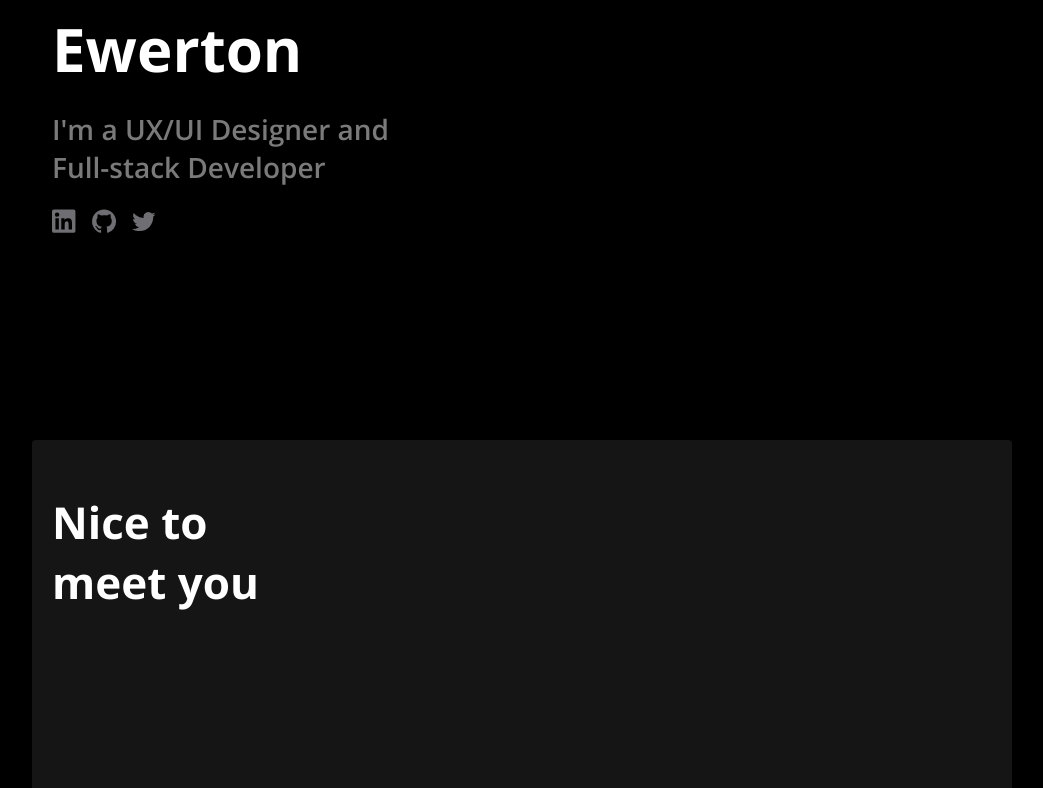
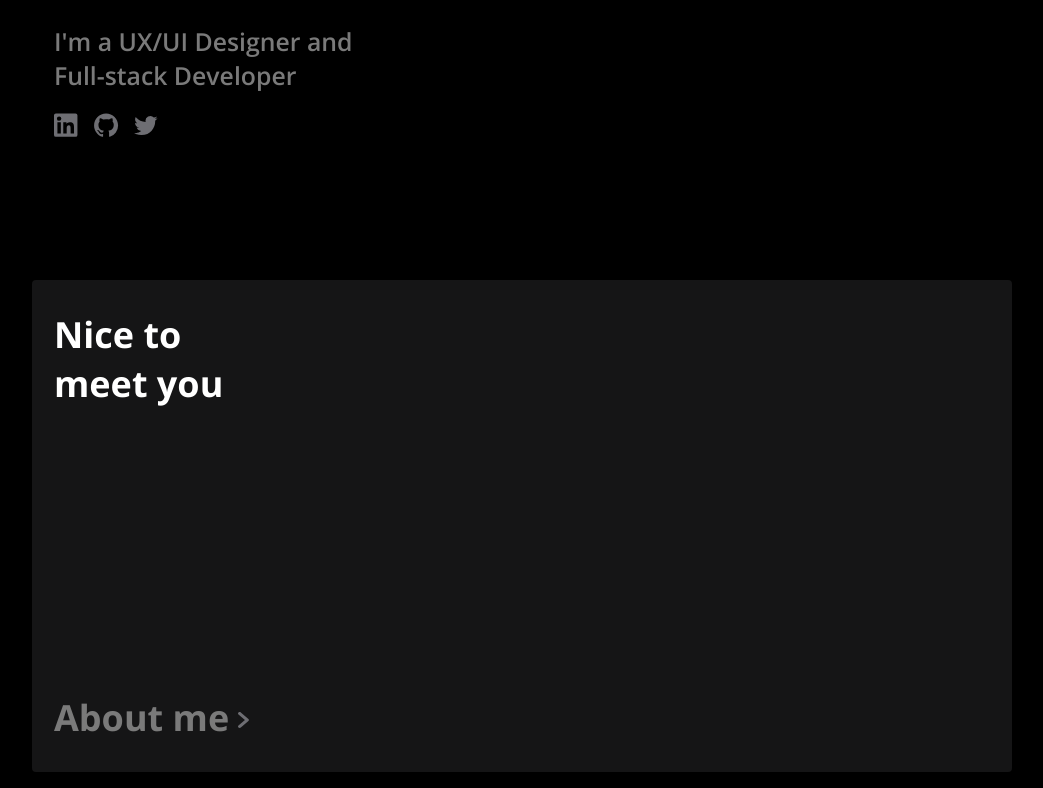
Before and after one commit to ewertoncoutinho/portfolio, a Next.js app: page / in a window 1280 px wide. Shown: the part 332-1120 px from the top of the page, without its empty margins (118-1161 px from the left). Built offline with nearby package versions, Linux system fonts and the light colour scheme.

Commit message:
CardAbout fix

```diff
--- a/public/styles/styles.css
+++ b/public/styles/styles.css
@@ -1,8 +1,7 @@
 .container{
   max-width: 980px;
   width: 90.34%;
-  margin-left: auto;
-  margin-right: auto;
+  margin: 0 auto;
 }
 
 /*
@@ -25,8 +24,9 @@
   display: flex;
   flex-direction: column;
   justify-content: center;
-  height: 32rem;
-  width: 16rem;
+  height: 70vh;
+  width: 20rem;
+  padding: 0 22px;
 }
 .my-social ul{
   display: flex;
@@ -42,23 +42,23 @@
 /*
     card about
 */
-
 .card-about{
-  position: relative;
-  width: 100%;
-  height: 20.75rem;
+  display: flex;
+  flex-direction: column;
+  justify-content: space-between;
+  padding: 0 22px;
   background-color: var(--color-secondary-dark);
   border-radius: 0.25rem;
-}
-.nice-to--text{
-  position: absolute;
-  top: var(--spacing-xsmall);
+  height: 20rem;
 }
 .about-me--text{
-  position: absolute;
+  display: flex;
+  align-items: center;
   color: var(--color-gray);
-  bottom: var(--spacing-xsmall);
   cursor: pointer;
+}
+.icon-arrow{
+  margin: 0.35rem 0 0 0.525rem;
 }
 .about-me--text svg{
   transition: all 0.2s linear;
@@ -72,9 +72,6 @@
 }
 .about-me--text:hover .icon-arrow{
   margin-left: 0.825rem;
-}
-.icon-arrow{
-  margin-left: 0.525rem;
 }
 
 /*
@@ -129,17 +126,16 @@
 
 @media only screen and (min-width: 600px) {
   :root{
-    --font-size-small: calc(1.25rem + 50%);
+    --font-size-small: calc(1.25rem + 30%);
   }
   h1 {
-    font-size: calc(var(--font-size-large) + 100%);
+    font-size: calc(var(--font-size-large) + 50%);
   }
   h2{
-    font-size: calc(var(--font-size-medium) + 100%);
+    font-size: calc(var(--font-size-medium) + 50%);
   }
   .presentation{
-    height: 45rem;
-    width: calc(16rem + 10%);
+    width: calc(23rem);
   }
   .card-about{
     height: calc(20.75rem + 10rem);
--- a/src/components/CardAbout/index.jsx
+++ b/src/components/CardAbout/index.jsx
@@ -1,22 +1,26 @@
-export default function CardAbout () {
-    return(
-        <section className="container">
+export default function CardAbout() {
+  return (
+    <div className="container">
       <div className="card-about">
-                <div className="mx-20">
         <header>
-                        <h2 className="nice-to--text">
-                            <div>Nice to&nbsp;</div>
+          <h2>
+            <div>Nice to</div>
             <div>meet you</div>
           </h2>
         </header>
-                    <article className={"about-me--text"}>
-                        <h2>
-                            About me
-                            <svg className="icon-arrow" width="11" height="16" fill="#6E6E73" xmlns="http://www.w3.org/2000/svg"><path d="M.484.42C.331.555.21.712.126.885a1.262 1.262 0 000 1.094c.083.173.205.33.358.463l6.428 5.56-6.428 5.56c-.31.268-.483.631-.483 1.01 0 .38.174.743.483 1.01.31.269.73.419 1.168.419.439 0 .859-.15 1.168-.418l7.605-6.578c.153-.132.275-.29.358-.463a1.262 1.262 0 000-1.094 1.434 1.434 0 00-.358-.463L2.82.407C2.19-.138 1.13-.138.484.42z"/></svg>
-                        </h2>
+        <article className="about-me--text">
+          <h2>About me</h2>
+          <svg
+            className="icon-arrow"
+            width="11"
+            height="16"
+            fill="#6E6E73"
+            xmlns="http://www.w3.org/2000/svg"
+          >
+            <path d="M.484.42C.331.555.21.712.126.885a1.262 1.262 0 000 1.094c.083.173.205.33.358.463l6.428 5.56-6.428 5.56c-.31.268-.483.631-.483 1.01 0 .38.174.743.483 1.01.31.269.73.419 1.168.419.439 0 .859-.15 1.168-.418l7.605-6.578c.153-.132.275-.29.358-.463a1.262 1.262 0 000-1.094 1.434 1.434 0 00-.358-.463L2.82.407C2.19-.138 1.13-.138.484.42z" />
+          </svg>
         </article>
       </div>
     </div>
-        </section>
-    )
+  );
 }
--- a/src/components/Hello/index.jsx
+++ b/src/components/Hello/index.jsx
@@ -1,38 +1,88 @@
-export default function Hello ({
+export default function Hello({
   greeting = "Hi, I'm",
   name = "Ewerton",
   caption = "I'm a UX/UI Designer and Full-stack Developer",
-  colorIcon = "#6E6E73"
+  colorIcon = "#6E6E73",
 }) {
-
   return (
     <div className="container">
-      <div className="presentation mx-20">
+      <div className="presentation">
         <h1 className="m-0">
-          <div>{ greeting }&nbsp;</div>
-          <div>{ name }</div>
+          <div>{greeting}&nbsp;</div>
+          <div>{name}</div>
         </h1>
         <section>
-          <h2 className="mt-20 font-size-small color-gray">{ caption }</h2>
+          <h2 className="mt-20 font-size-small color-gray">{caption}</h2>
         </section>
         <nav className="my-social mt-50 font-zero">
           <h2 className="font-zero">My social networks</h2>
           <ul>
             <li>
-              <a aria-label="Linkedin" href="https://www.linkedin.com/in/ewertoncoutinho" target="_blank" rel="noopener noreferrer">
-                <svg className="social" width="25" height="25" viewBox="0 0 25 25" fill={colorIcon} xmlns="http://www.w3.org/2000/svg"><path fillRule="evenodd" clipRule="evenodd" d="M0 2.364A1.958 1.958 0 011.958.406h19.52a1.957 1.957 0 011.96 1.958v19.52a1.959 1.959 0 01-1.96 1.96H1.958A1.958 1.958 0 010 21.884V2.365zm9.277 6.978h3.174v1.594c.458-.916 1.63-1.74 3.39-1.74 3.377 0 4.177 1.825 4.177 5.173v6.202H16.6v-5.44c0-1.907-.458-2.983-1.621-2.983-1.614 0-2.285 1.16-2.285 2.983v5.44H9.277V9.342zm-5.86 11.083h3.418V9.195H3.418V20.425zM7.325 5.533a2.198 2.198 0 11-4.394.096 2.198 2.198 0 014.394-.096z"/></svg>
+              <a
+                aria-label="Linkedin"
+                href="https://www.linkedin.com/in/ewertoncoutinho"
+                target="_blank"
+                rel="noopener noreferrer"
+              >
+                <svg
+                  className="social"
+                  width="25"
+                  height="25"
+                  viewBox="0 0 25 25"
+                  fill={colorIcon}
+                  xmlns="http://www.w3.org/2000/svg"
+                >
+                  <path
+                    fillRule="evenodd"
+                    clipRule="evenodd"
+                    d="M0 2.364A1.958 1.958 0 011.958.406h19.52a1.957 1.957 0 011.96 1.958v19.52a1.959 1.959 0 01-1.96 1.96H1.958A1.958 1.958 0 010 21.884V2.365zm9.277 6.978h3.174v1.594c.458-.916 1.63-1.74 3.39-1.74 3.377 0 4.177 1.825 4.177 5.173v6.202H16.6v-5.44c0-1.907-.458-2.983-1.621-2.983-1.614 0-2.285 1.16-2.285 2.983v5.44H9.277V9.342zm-5.86 11.083h3.418V9.195H3.418V20.425zM7.325 5.533a2.198 2.198 0 11-4.394.096 2.198 2.198 0 014.394-.096z"
+                  />
+                </svg>
                 Linkedin
               </a>
             </li>
             <li>
-              <a aria-label="Github" className="mx-15" href="https://github.com/ewertoncoutinho" target="_blank" rel="noopener noreferrer">
-                <svg className="social" width="25" height="25" viewBox="0 0 25 25" fill={colorIcon} xmlns="http://www.w3.org/2000/svg"><path fillRule="evenodd" clipRule="evenodd" d="M12.078.406C5.439.406.062 5.783.062 12.421c0 5.317 3.44 9.808 8.216 11.4.6.105.826-.256.826-.57 0-.286-.015-1.233-.015-2.239-3.019.556-3.8-.736-4.04-1.412-.135-.345-.721-1.411-1.232-1.697-.42-.225-1.021-.78-.015-.796.946-.015 1.622.871 1.848 1.232 1.08 1.817 2.808 1.306 3.499.991.105-.78.42-1.306.766-1.607-2.673-.3-5.467-1.337-5.467-5.932 0-1.307.466-2.388 1.232-3.23-.12-.3-.541-1.531.12-3.183 0 0 1.006-.316 3.304 1.231a11.15 11.15 0 013.004-.405c1.021 0 2.042.135 3.003.405 2.298-1.562 3.305-1.231 3.305-1.231.66 1.652.24 2.883.12 3.184.766.84 1.231 1.907 1.231 3.229 0 4.61-2.808 5.632-5.482 5.932.436.376.811 1.097.811 2.223 0 1.607-.015 2.899-.015 3.304 0 .316.226.69.827.57a12.035 12.035 0 008.185-11.399c0-6.638-5.377-12.015-12.015-12.015z"/></svg>
+              <a
+                aria-label="Github"
+                className="mx-15"
+                href="https://github.com/ewertoncoutinho"
+                target="_blank"
+                rel="noopener noreferrer"
+              >
+                <svg
+                  className="social"
+                  width="25"
+                  height="25"
+                  viewBox="0 0 25 25"
+                  fill={colorIcon}
+                  xmlns="http://www.w3.org/2000/svg"
+                >
+                  <path
+                    fillRule="evenodd"
+                    clipRule="evenodd"
+                    d="M12.078.406C5.439.406.062 5.783.062 12.421c0 5.317 3.44 9.808 8.216 11.4.6.105.826-.256.826-.57 0-.286-.015-1.233-.015-2.239-3.019.556-3.8-.736-4.04-1.412-.135-.345-.721-1.411-1.232-1.697-.42-.225-1.021-.78-.015-.796.946-.015 1.622.871 1.848 1.232 1.08 1.817 2.808 1.306 3.499.991.105-.78.42-1.306.766-1.607-2.673-.3-5.467-1.337-5.467-5.932 0-1.307.466-2.388 1.232-3.23-.12-.3-.541-1.531.12-3.183 0 0 1.006-.316 3.304 1.231a11.15 11.15 0 013.004-.405c1.021 0 2.042.135 3.003.405 2.298-1.562 3.305-1.231 3.305-1.231.66 1.652.24 2.883.12 3.184.766.84 1.231 1.907 1.231 3.229 0 4.61-2.808 5.632-5.482 5.932.436.376.811 1.097.811 2.223 0 1.607-.015 2.899-.015 3.304 0 .316.226.69.827.57a12.035 12.035 0 008.185-11.399c0-6.638-5.377-12.015-12.015-12.015z"
+                  />
+                </svg>
                 Github
               </a>
             </li>
             <li>
-              <a aria-label="Twitter" href="https://twitter.com/ewertoncoutinho" target="_blank" rel="noopener noreferrer">
-                <svg className="social" width="25" height="25" viewBox="0 0 25 20" fill={colorIcon} xmlns="http://www.w3.org/2000/svg"><path d="M23.561 2.793a9.64 9.64 0 01-2.762.757A4.825 4.825 0 0022.915.89a9.61 9.61 0 01-3.054 1.166 4.809 4.809 0 00-8.193 4.386 13.653 13.653 0 01-9.911-5.025 4.792 4.792 0 00-.651 2.418c0 1.667.848 3.14 2.138 4.003a4.792 4.792 0 01-2.177-.602v.06a4.812 4.812 0 003.857 4.715 4.841 4.841 0 01-2.173.083 4.812 4.812 0 004.492 3.34 9.651 9.651 0 01-7.118 1.992 13.602 13.602 0 007.37 2.161c8.846 0 13.683-7.327 13.683-13.682 0-.207-.006-.416-.015-.621a9.769 9.769 0 002.4-2.49h-.002z"/></svg>
+              <a
+                aria-label="Twitter"
+                href="https://twitter.com/ewertoncoutinho"
+                target="_blank"
+                rel="noopener noreferrer"
+              >
+                <svg
+                  className="social"
+                  width="25"
+                  height="25"
+                  viewBox="0 0 25 20"
+                  fill={colorIcon}
+                  xmlns="http://www.w3.org/2000/svg"
+                >
+                  <path d="M23.561 2.793a9.64 9.64 0 01-2.762.757A4.825 4.825 0 0022.915.89a9.61 9.61 0 01-3.054 1.166 4.809 4.809 0 00-8.193 4.386 13.653 13.653 0 01-9.911-5.025 4.792 4.792 0 00-.651 2.418c0 1.667.848 3.14 2.138 4.003a4.792 4.792 0 01-2.177-.602v.06a4.812 4.812 0 003.857 4.715 4.841 4.841 0 01-2.173.083 4.812 4.812 0 004.492 3.34 9.651 9.651 0 01-7.118 1.992 13.602 13.602 0 007.37 2.161c8.846 0 13.683-7.327 13.683-13.682 0-.207-.006-.416-.015-.621a9.769 9.769 0 002.4-2.49h-.002z" />
+                </svg>
                 Twitter
               </a>
             </li>
@@ -41,4 +91,4 @@ export default function Hello ({
       </div>
     </div>
   );
-};
+}
```
Lines whose indentation alone changed are shown as unchanged.
